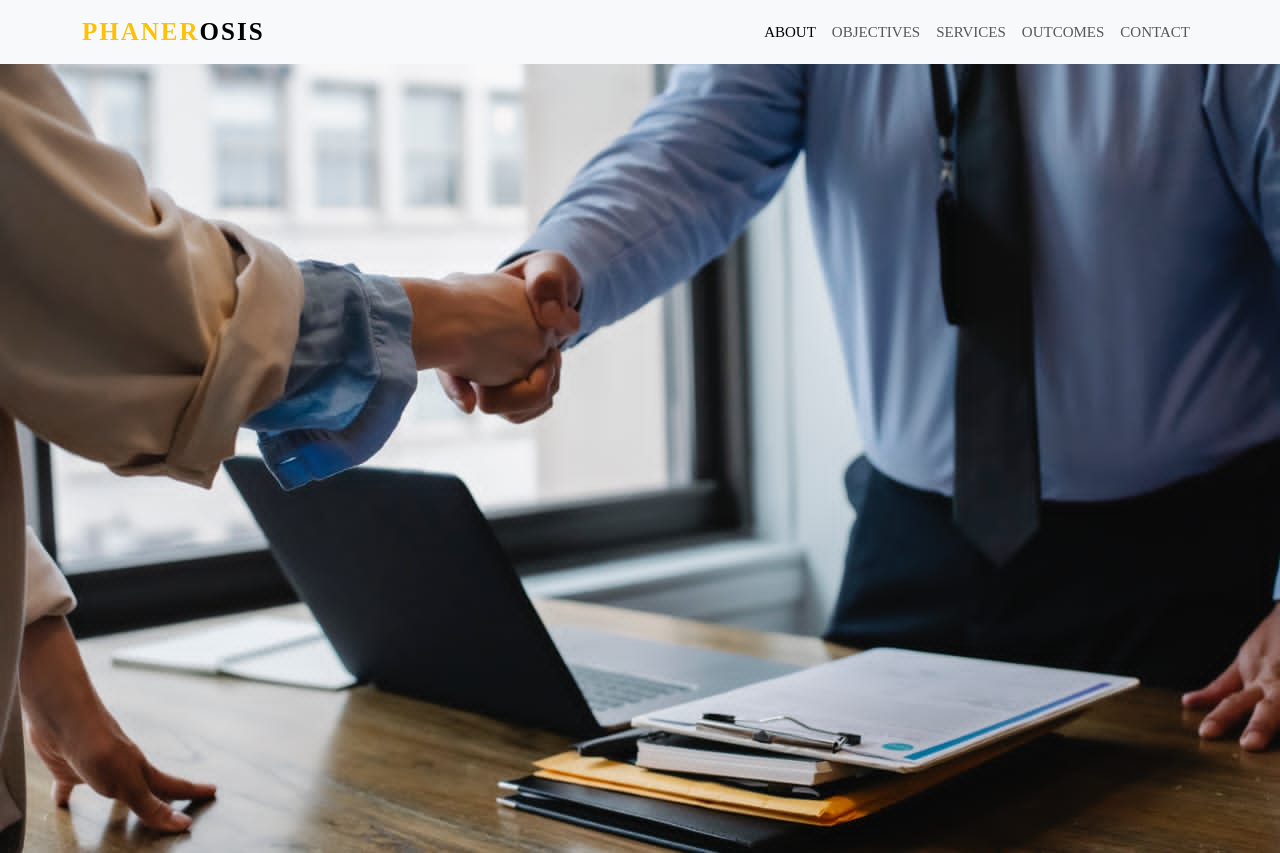
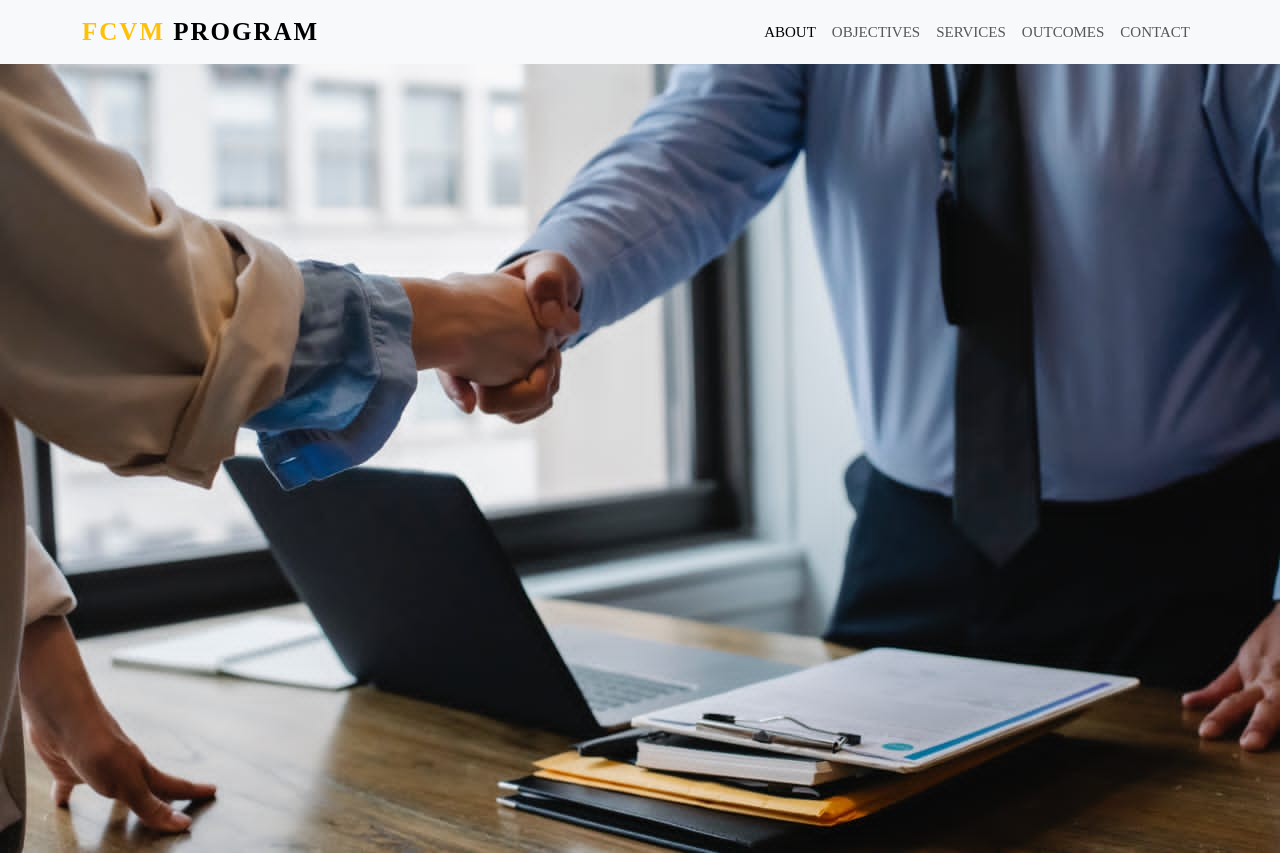
Before and after one commit to WilliamMayk/FCVM-Program, a plain HTML site: page index.html in a window 1280 px wide. Shown: the top 853 px of the page. Drawn offline with nearby package versions, Linux system fonts and the light colour scheme.

Commit message:
Update index.html

```diff
--- a/index.html
+++ b/index.html
@@ -33,7 +33,7 @@
         <div id="wrapper">
             <nav class="navbar navbar-expand-lg navbar-light bg-light fixed-top">
                 <div class="container">
-                  <a class="navbar-brand" href="#"><span class="text-warning">Phaner</span>Osis</a>
+                  <a class="navbar-brand" href="#"><span class="text-warning">FCVM </span> Program</a>
                   <button class="navbar-toggler" type="button" data-bs-toggle="collapse" data-bs-target="#navbarNav" aria-controls="navbarNav" aria-expanded="false" aria-label="Toggle navigation">
                     <span class="navbar-toggler-icon"></span>
                   </button>
```
